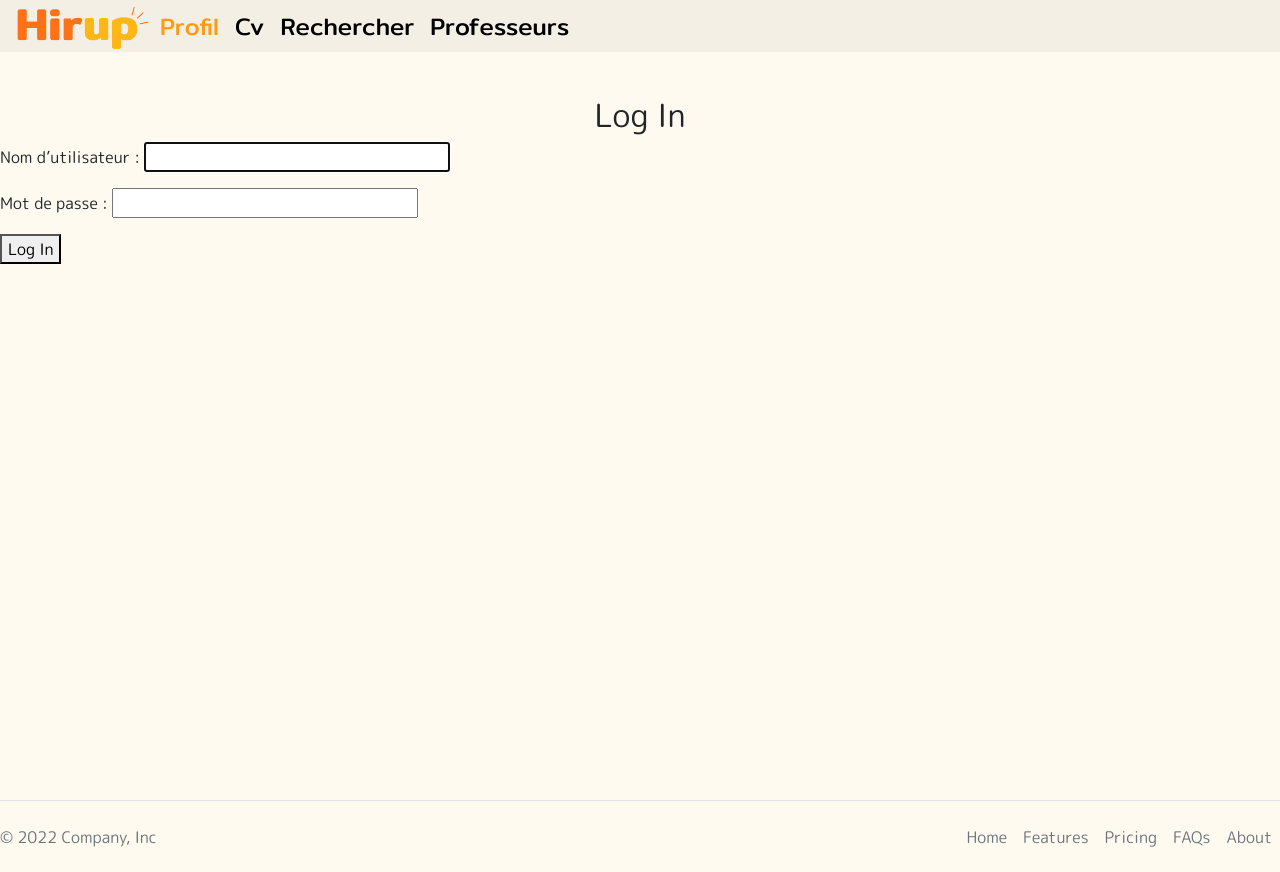
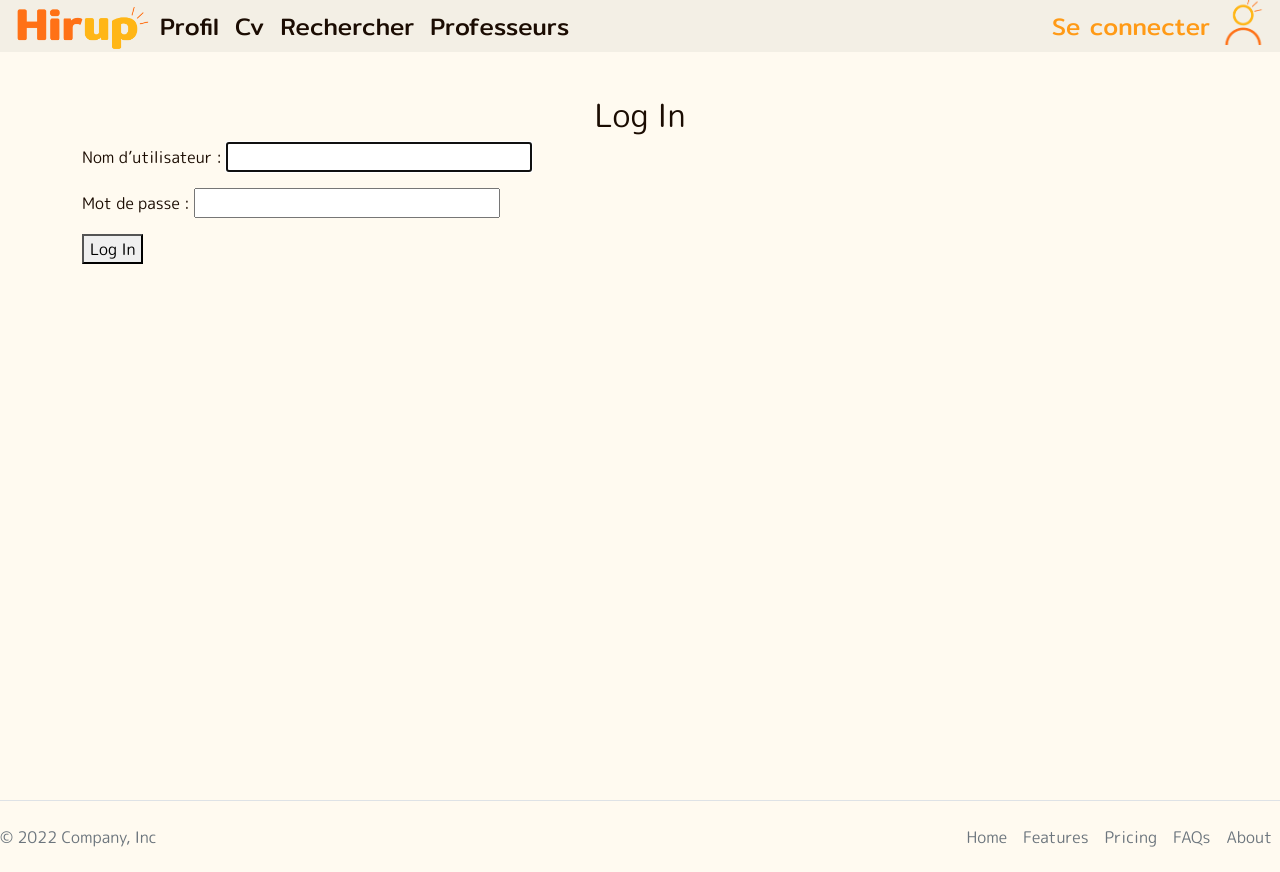
Before and after one commit to VCerceau/Hirup, a Django app: page /login/ in a window 1280 px wide. Shown: the top 872 px of the page. Run offline with Django 4.2, Linux system fonts and the light colour scheme.

Commit message:
login logout

```diff
--- a/Hirup/urls.py
+++ b/Hirup/urls.py
@@ -24,6 +24,7 @@ urlpatterns = [
     path('interfaceadmintqt/', admin.site.urls),
     path('', pviews.index, name='index'),
     path('cv/', pviews.Cvs, name='cv'),
-    path('login/', auth_views.LoginView.as_view(template_name='login.html'), name='login'),
-
+    path('login/', auth_views.LoginView.as_view(template_name='user/login.html'), name='login'),
+    path('logout/',uviews.logout, name='logout'),
+    path('profil/',uviews.profil, name='profil')
 ]
--- a/Presentation/views.py
+++ b/Presentation/views.py
@@ -7,7 +7,6 @@ from Presentation.models.cv import *
 # Create your views here.
 
 def index(request):
-
     return render(request, 'index.html')
 
 def Cvs(request):
--- a/Templates/base.html
+++ b/Templates/base.html
@@ -6,6 +6,7 @@
     <meta name="viewport" content="width=device-width, initial-scale=1">
     <title>Hirup</title>
     {% block style %}{% endblock style %}
+    <link rel="shortcut icon" type="image/png" href="{% static 'img/Icon.ico' %}"/>
     <link href="https://cdn.jsdelivr.net/npm/bootstrap@5.2.2/dist/css/bootstrap.min.css" rel="stylesheet" integrity="sha384-Zenh87qX5JnK2Jl0vWa8Ck2rdkQ2Bzep5IDxbcnCeuOxjzrPF/et3URy9Bv1WTRi" crossorigin="anonymous">
     <script src="https://cdn.jsdelivr.net/npm/bootstrap@5.0.2/dist/js/bootstrap.bundle.min.js" integrity="sha384-MrcW6ZMFYlzcLA8Nl+NtUVF0sA7MsXsP1UyJoMp4YLEuNSfAP+JcXn/tWtIaxVXM" crossorigin="anonymous"></script>
     <link href="https://fonts.googleapis.com/css2?family=M+PLUS+Rounded+1c:wght@100;300;400;500;700;800;900" rel="stylesheet">
--- a/Templates/login.html
+++ /dev/null
@@ -1,11 +0,0 @@
-{% extends 'base.html' %}
-{% block content %}
-    <h2>Log In</h2>
-    <form method="post">
-        {% csrf_token %}
-        {{ form.as_p }}
-    <a href={% url 'index' %}>
-        <button type="submit">Log In</button>
-    </a>
-    </form>
-{% endblock content %}
--- a/Templates/nav.html
+++ b/Templates/nav.html
@@ -7,11 +7,20 @@
         </button>
             <div class="collapse navbar-collapse" id="navbarSupportedContent">
                 <ul class="navbar-nav nav-pills navtext me-auto mb-2 mb-lg-0">
-                        <li class="nav-item"><a href={% url 'login' %} {% if request.path == '/login/' %} class="nav-link selected" {% else %} class="nav-link" {% endif %} >Profil</a></li>
+                        <li class="nav-item"><a href={% url 'profil' %} {% if request.path == '/profil/' %} class="nav-link selected" {% else %} class="nav-link" {% endif %} >Profil</a></li>
                         <li class="nav-item"><a href={% url 'cv' %}  {% if request.get_full_path == '/cv/' %} class="nav-link selected" {% else %} class="nav-link" {% endif %} >Cv</a></li>
                         <li class="nav-item"><a href="#"  {% if request.get_full_path == 'test' %} class="nav-link selected" {% else %} class="nav-link" {% endif %} >Rechercher</a></li>
                         <li class="nav-item"><a href="#" {% if request.get_full_path == 'test' %} class="nav-link selected" {% else %} class="nav-link" {% endif %} >Professeurs</a></li>
                 </ul>
+                <ul class="navbar-nav nav-pills navtext mb-2 mb-lg-0 d-flex justify-content-between">
+                {% if request.user.is_authenticated %}
+                    <li class="nav-item"><a href={% url 'logout' %} {% if request.get_full_path == '/login/' %} class="nav-link selected" {% else %} class="nav-link" {% endif %} >Se déconnecter</a></li>
+                    <a href={% url 'login' %}><div class="profilpic"><img src={% static user.get_photo_url %} onError="this.onerror=null; this.src='{% static 'img/user/ProfilPic/default.png' %}';" alt="Profil" width="50" height="50" class="logo top"></div></a>
+                {% else %}
+                    <li class="nav-item"><a href={% url 'login' %} {% if request.get_full_path == '/login/' %} class="nav-link selected" {% else %} class="nav-link" {% endif %} >Se connecter</a></li>
+                    <a href={% url 'login' %}><div class="profilpic"><img src={% static 'img/user/ProfilPic/default.png' %} width="50" alt="Se connecter" class="logo top"></div></a>
+                {% endif %}
+                </ul>
             </div>
     </div>
 </nav>
--- /dev/null
+++ b/Templates/user/login.html
@@ -0,0 +1,13 @@
+{% extends 'base.html' %}
+{% block content %}
+    <div class="container">
+        <h2>Log In</h2>
+        <form method="post">
+            {% csrf_token %}
+            {{ form.as_p }}
+        <a href={% url 'index' %}>
+            <button type="submit">Log In</button>
+        </a>
+        </form>
+    </div>
+{% endblock content %}
--- /dev/null
+++ b/Templates/user/logout.html
@@ -0,0 +1,4 @@
+{% extends "base.html" %}
+{% block content %}
+    Vous êtes déconnecté
+{% endblock content %}
--- a/static/css/style.css
+++ b/static/css/style.css
@@ -5,12 +5,15 @@
   left: 0;
   width: 100%;
   font-family: "Mitr";
-  font-size:x-large
+  font-size:x-large;
+  color: #1b0c02;
 }
 body{
   background: #FFFAF0;
   margin-top: 80px;
   font-family: "M PLUS Rounded 1c";
+  color: #1b0c02;
+
 }
 .content{
   background: #FFFAF0;
@@ -20,7 +23,7 @@ body{
   color: #FF9A16;
 }
 .nav-link{
-  color: black;
+  color: #1b0c02;
 }
 
 .logo.top{
@@ -62,3 +65,7 @@ h2{
     background: rgba(241, 237, 227, 1);
   }
 }
+
+.profilpic{
+  border-radius: 50%;
+}
```
Also changed, not shown: Presentation/models/cv.py (+4 -4 lines), User/models/user.py (+6 -5 lines), User/views.py (+13 -2 lines), Presentation/migrations/0003_alter_cv_ord_comp_alter_cv_ord_form_alter_cv_ord_xp.py (added), Templates/cv.html (indentation only), Templates/user/profil.html (added), User/migrations/0006_user_profilpic.py (added), User/migrations/0007_alter_user_profilpic.py (added), static/img/user/ProfilPic/default.png (added), static/img/user/ProfilPic/test.jpg (added).
